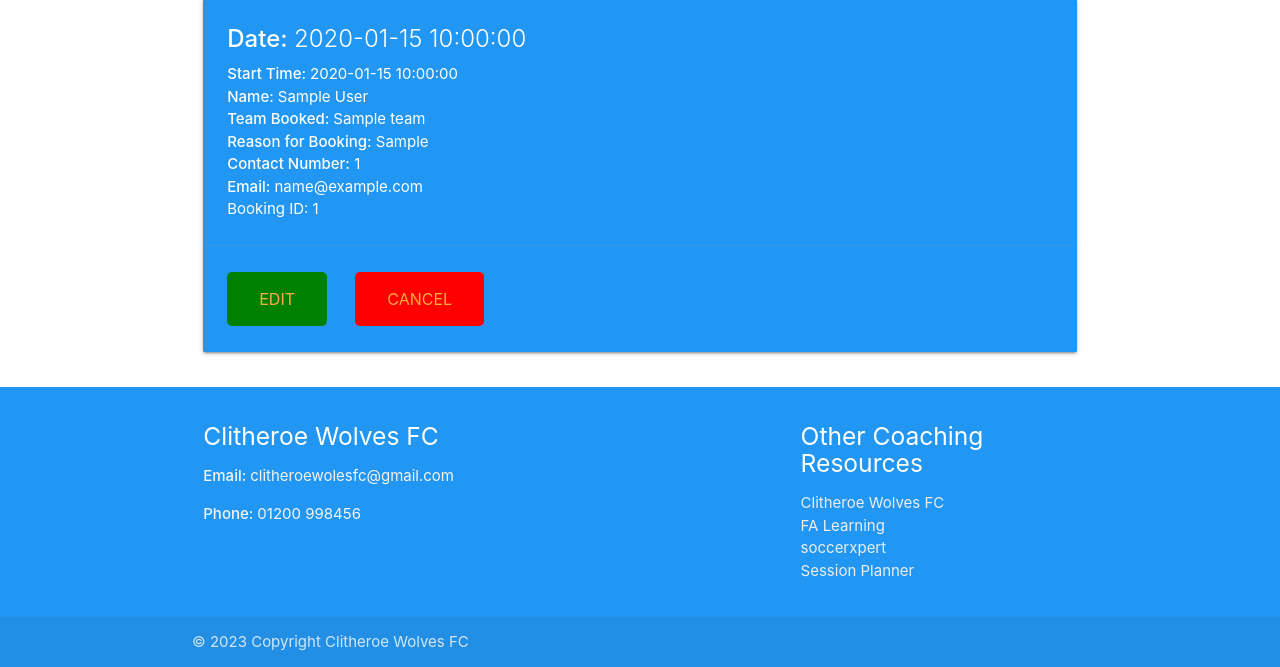
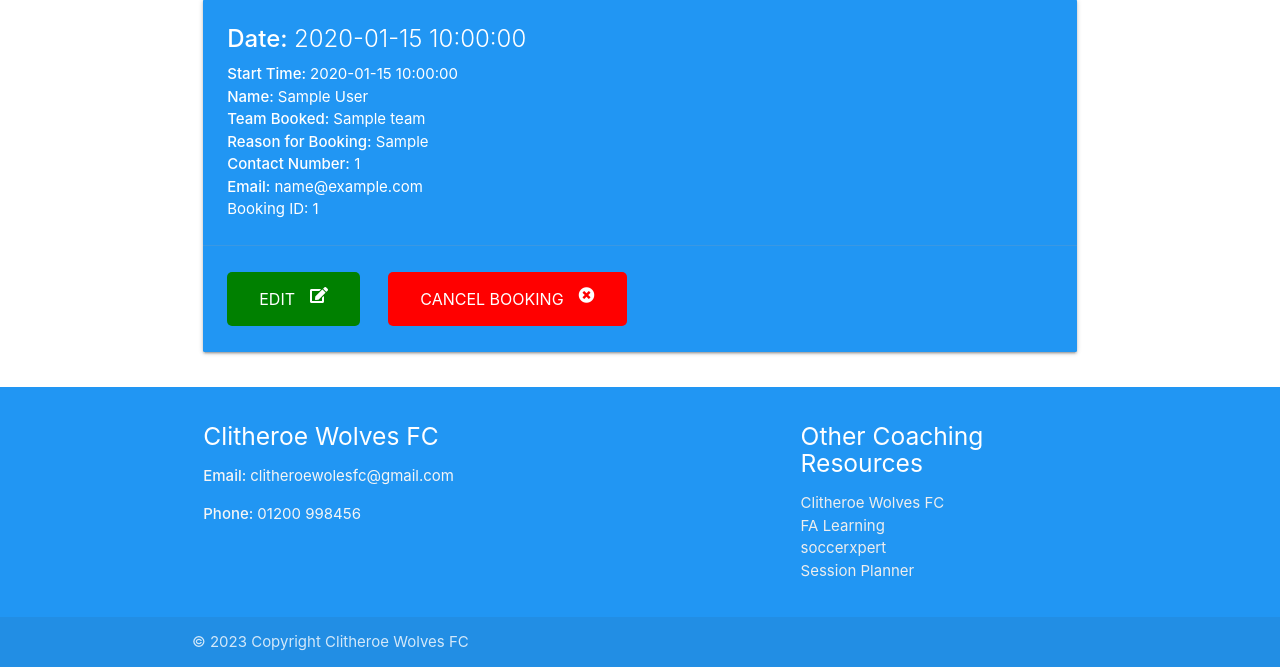
Before and after one commit to Gazerb/coach-mentor, a Flask app: page /show_bookings in a window 1280 px wide. Shown: the part 208-875 px from the top of the page. Run offline with Flask 2, Linux system fonts and the light colour scheme; the visitor is signed in with stand-in values (Sample User, id 1); a database or web service that is not in the repository returns one stand-in record (values such as "Sample title"); some libraries are stand-ins or nearby versions.

Commit message:
code added so booking is edited and DB updated, also added code for the delete booking function

```diff
--- a/app.py
+++ b/app.py
@@ -141,8 +141,46 @@ def make_a_booking():
 
 @app.route("/edit_booking/<bookings_id>", methods=['GET', 'POST'])
 def edit_booking(bookings_id):
+    if request.method == "POST":
+        submit = {
+            "first_name": request.form.get("first_name"),
+            "last_name": request.form.get("last_name"),
+            "email": request.form.get("email"),
+            "contact_number": request.form.get("contact_number"),
+            "team": request.form.get("team"),
+            "date": request.form.get("date"),
+            "time": request.form.get("time"),
+            "booking_reason": request.form.get("booking_reason"),
+            "created_by": session["user"]
+        }
+        mongo.db.bookings.replace_one({"_id": ObjectId(bookings_id)}, submit)
+        flash("Booking Updated")
+        return redirect(url_for("show_bookings"))
+
     bookings = mongo.db.bookings.find_one({"_id": ObjectId(bookings_id)})
     return render_template("edit_booking.html", bookings=bookings)
+
+
+@app.route("/delete_booking/<bookings_id>")
+def delete_task(bookings_id):
+    if request.method == "POST":
+        submit = {
+            "first_name": request.form.get("first_name"),
+            "last_name": request.form.get("last_name"),
+            "email": request.form.get("email"),
+            "contact_number": request.form.get("contact_number"),
+            "team": request.form.get("team"),
+            "date": request.form.get("date"),
+            "time": request.form.get("time"),
+            "booking_reason": request.form.get("booking_reason"),
+            "created_by": session["user"]
+        }
+        mongo.db.bookings.remove({"_id": ObjectId(bookings_id)})
+        flash("Booking Successfully Deleted")
+        return redirect(url_for("show_bookings"))
+
+    bookings = mongo.db.bookings.find_one({"_id": ObjectId(bookings_id)})
+    return render_template("delete_booking.html", bookings=bookings)
 
 
 if __name__ == "__main__":
--- a/templates/bookings.html
+++ b/templates/bookings.html
@@ -16,8 +16,8 @@
                   <p>Booking ID: {{ bookings._id }}</p>
                 </div>
                 <div class="card-action">
-                  <a href="{{ url_for('edit_booking', bookings_id=bookings._id)}}" class="button">Edit</a>
-                  <a href="" class="cancel">Cancel</a>
+                  <a href="{{ url_for('edit_booking', bookings_id=bookings._id)}}" class="button white-text">Edit <i class="fas fa-edit right"></i></a>
+                  <a href="" class="cancel white-text">Cancel Booking <i class="fas fa-times-circle right"></i></a>
                 </div>
               </div>
             </div>
--- /dev/null
+++ b/templates/delete_booking.html
@@ -0,0 +1,3 @@
+{% extends "base.html" %}
+{% block content %}
+{% endblock %}
```
Also changed, not shown: templates/edit_booking.html (+5 -2 lines).
